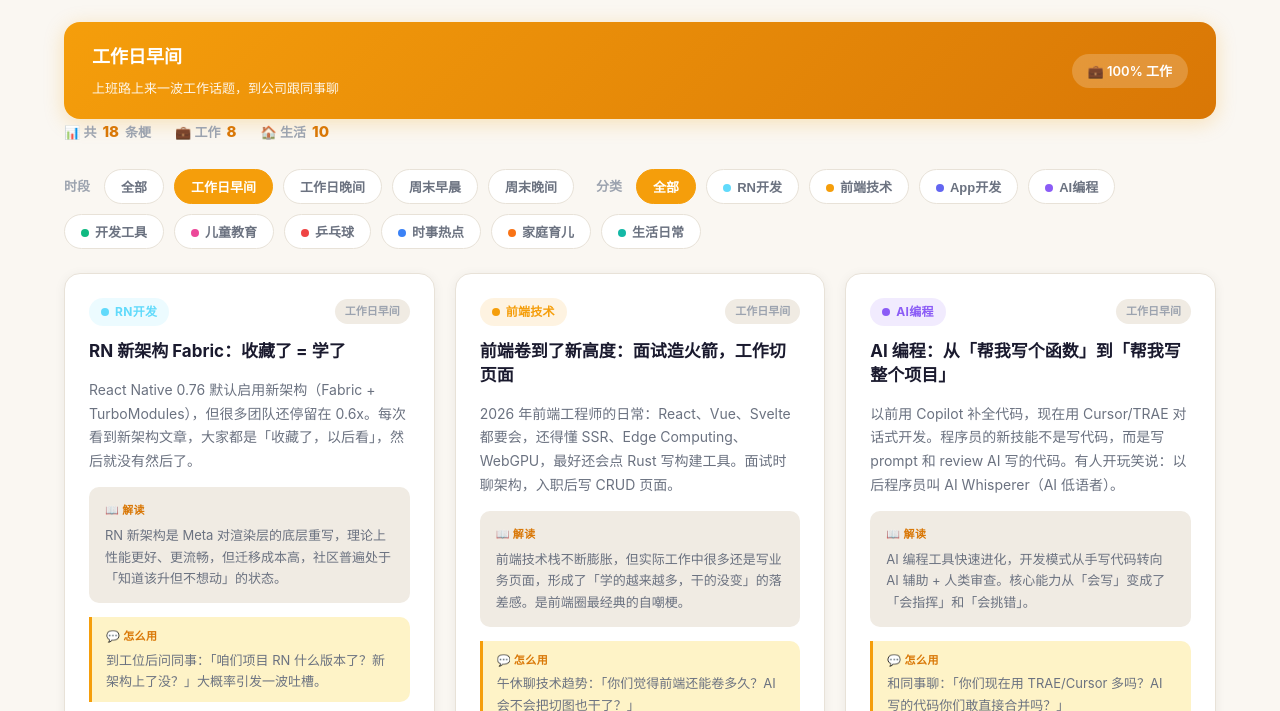
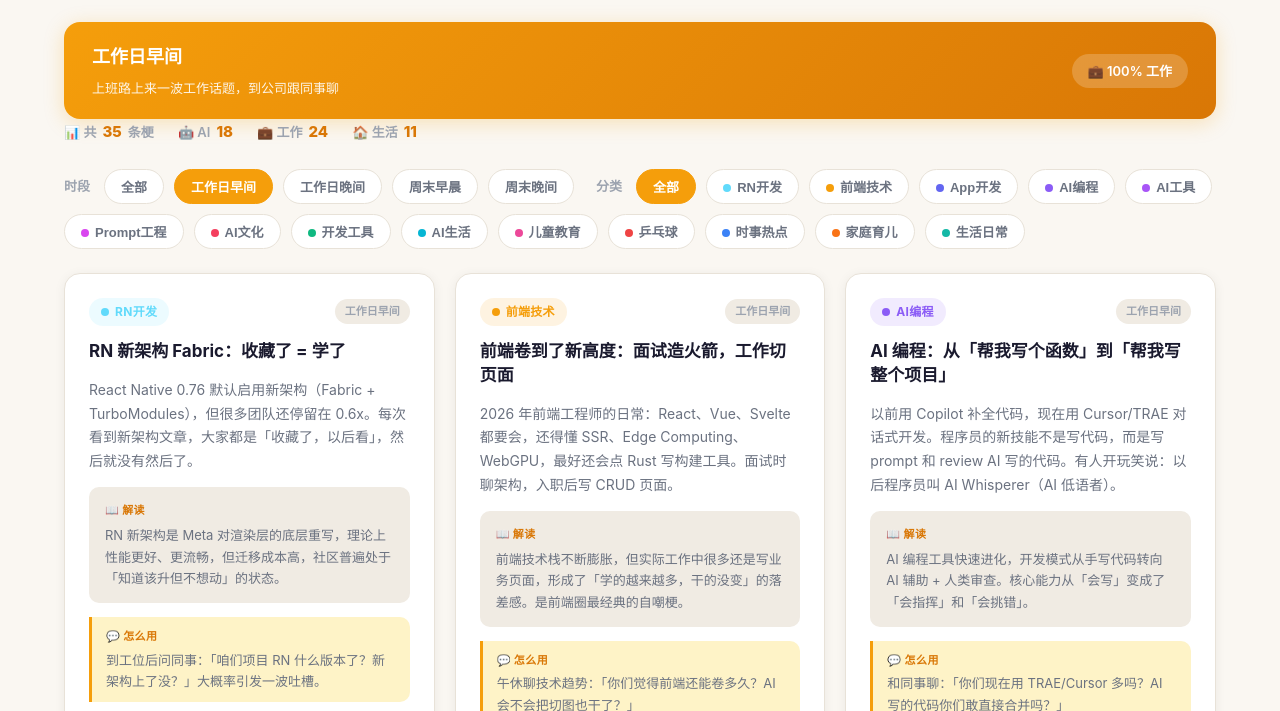
Before and after one commit to zyestin/gengku, a website: page index.html in a window 1280 px wide. Shown: the part 89-800 px from the top of the page. Drawn offline with Linux system fonts and the light colour scheme.

Commit message:
feat: 大幅加强 AI 话题方向 - 新增 AI工具/Prompt工程/AI文化/AI生活 分类，补充 17 条 AI 梗

```diff
--- a/data/content.json
+++ b/data/content.json
@@ -217,6 +217,210 @@
       "slot": "workday-evening",
       "date": "2026-08-17",
       "createdAt": "2026-08-17T18:00:00+08:00"
+    },
+    {
+      "id": "ai001",
+      "title": "AI 会不会替代程序员？程序员：先替代产品经理吧",
+      "category": "ai-culture",
+      "categoryName": "AI文化",
+      "content": "网上关于「AI 替代程序员」的讨论每周都上热搜。程序员的态度从最初的恐慌，变成了现在的「求求了，先把我替代了吧，我不想改需求了」。还有人提议：让 AI 先当产品经理试试，看它能不能把需求描述清楚。",
+      "explanation": "AI 替代论是科技圈永恒话题。现实是 AI 提升了效率但也创造了新岗位，真正被影响的往往是不会用 AI 的人。程序员的焦虑从「AI 会不会取代我」变成了「我能不能学会用 AI」。",
+      "usageTip": "和同事聊：「你们觉得 AI 能不能先替代产品经理？需求都写不清楚，AI 看了都得报错。」引发一波讨论。",
+      "slot": "workday-morning",
+      "date": "2026-08-17",
+      "createdAt": "2026-08-17T09:30:00+08:00"
+    },
+    {
+      "id": "ai002",
+      "title": "大厂 AI 裁员潮：会用 AI 的留下，不会用的走",
+      "category": "ai-culture",
+      "categoryName": "AI文化",
+      "content": "某大厂内部传出：裁员优先裁不会用 AI 工具的员工。HR 的说法是「人效优化」，员工翻译：就是「你不用 AI，你的岗位可以被用 AI 的人一个人干两个人的活」。于是全公司开始疯狂学 Cursor 和 Copilot。",
+      "explanation": "AI 工具确实提升了开发效率，一个熟练使用 AI 的开发者可能抵得上 1.5-2 个不用 AI 的。大厂裁员时，AI 工具使用能力正在成为隐性考核标准。",
+      "usageTip": "和同事聊：「你们公司有没有要求用 AI 工具？我感觉不会用 AI 以后真的会被淘汰。」",
+      "slot": "workday-morning",
+      "date": "2026-08-17",
+      "createdAt": "2026-08-17T09:30:00+08:00"
+    },
+    {
+      "id": "ai003",
+      "title": "产品经理用 AI 写代码，程序员集体破防",
+      "category": "ai-coding",
+      "categoryName": "AI编程",
+      "content": "网上热帖：一个产品经理用 Cursor 写了个小程序原型，跑去找开发说「你看，我自己都能写了」。程序员回复：「那你以后自己写自己维护自己上线自己背锅呗。」PM：沉默。",
+      "explanation": "AI 编程工具降低了编程门槛，非技术人员也能写简单程序。但「能写 demo」和「能维护生产系统」之间有巨大鸿沟。程序员的真正价值在于架构设计、问题排查和系统维护，而非纯写代码。",
+      "usageTip": "和同事聊：「看到那个 PM 用 AI 写代码的帖子了吗？要不让咱们 PM 也试试？」大家会心一笑。",
+      "slot": "workday-morning",
+      "date": "2026-08-17",
+      "createdAt": "2026-08-17T09:30:00+08:00"
+    },
+    {
+      "id": "ai004",
+      "title": "Token：比咖啡还贵的日常消费",
+      "category": "prompt",
+      "categoryName": "Prompt工程",
+      "content": "以前程序员的一天：一杯咖啡 30 块。现在：一杯咖啡 30 块 + API 调用 50 块。有人月底看 OpenRouter 账单，发现 token 费比房贷还刺激。群里流传：「省 token 比省流量还难。」",
+      "explanation": "大模型 API 按 token 计费，输入和输出都算。复杂对话和长上下文会快速消耗 token。很多开发者第一次收到账单时都会震惊——原来跟 AI 聊天这么贵。",
+      "usageTip": "和同事聊：「你们每月 AI API 花多少钱？我上个月账单吓我一跳。」交换一下省钱技巧。",
+      "slot": "workday-morning",
+      "date": "2026-08-17",
+      "createdAt": "2026-08-17T09:30:00+08:00"
+    },
+    {
+      "id": "ai005",
+      "title": "AI 幻觉：自信地告诉你一个不存在的 API",
+      "category": "ai-coding",
+      "categoryName": "AI编程",
+      "content": "AI：你可以用 `ReactNative.FastRefresh.enable()` 来开启快速刷新。开发者：这个 API 不存在吧？AI：抱歉，你说得对，正确的是 `ReactNative.DevSettings.setFastRefresh(true)`。开发者：这个也不存在。AI：抱歉，让我再想想……",
+      "explanation": "AI 幻觉是大模型最经典的问题——它会非常自信地编造不存在的 API、库、函数或用法。尤其是在冷门技术栈上，AI 幻觉更严重。核心原因是模型从训练数据中「猜测」而非「查找」，所以会脑补看起来合理但不存在的东西。",
+      "usageTip": "和同事聊：「昨天 AI 给我推荐了个 npm 包，我 npm install 了一看，404。AI 一本正经地编。」",
+      "slot": "workday-morning",
+      "date": "2026-08-17",
+      "createdAt": "2026-08-17T09:30:00+08:00"
+    },
+    {
+      "id": "ai006",
+      "title": "AI 编程工具鄙视链：Cursor 用户看不起 Copilot 用户",
+      "category": "ai-tools",
+      "categoryName": "AI工具",
+      "content": "2026 年 AI 编程工具鄙视链传闻：Cursor 用户 > TRAE 用户 > Windsurf 用户 > Copilot 用户 > 直接用 ChatGPT 复制粘贴的用户。最底端：用浏览器开 ChatGPT 免费版复制粘贴的人。但据说产出效率差异没那么大。",
+      "explanation": "AI 编程工具市场竞争激烈，Cursor、TRAE、Windsurf、Copilot 各有特色。鄙视链本质是工具党的自我安慰——真正的高手用什么工具都快，菜鸟用 Cursor 也写不出好代码。",
+      "usageTip": "和同事聊：「你们现在用什么 AI 编程工具？我觉得 Cursor 和 TRAE 哪个更好用？」引发一波工具党辩论。",
+      "slot": "workday-morning",
+      "date": "2026-08-17",
+      "createdAt": "2026-08-17T09:30:00+08:00"
+    },
+    {
+      "id": "ai007",
+      "title": "程序员离职用 AI 写 App，月入万刀",
+      "category": "ai-culture",
+      "categoryName": "AI文化",
+      "content": "网上反复出现的励志故事：某程序员离职后，用 AI 辅助开发了一个 SaaS / 小程序 / App，三个月月入万刀。评论区分为两派：「我上我也行」和「幸存者偏差，别信」。还有人算了一下：AI 帮你写代码，但 AI 不帮你找用户。",
+      "explanation": "AI 确实降低了开发门槛，一个人做产品变得更容易。但「写出来」和「赚到钱」之间隔着营销、运营、客服等无数环节。AI 能帮的只是其中一环。这类故事的成功率远低于自媒体宣传的。",
+      "usageTip": "和同事聊：「又看到个离职用 AI 做 App 月入万刀的，你们信吗？我觉得写代码反而是最简单的部分。」",
+      "slot": "workday-evening",
+      "date": "2026-08-17",
+      "createdAt": "2026-08-17T18:00:00+08:00"
+    },
+    {
+      "id": "ai008",
+      "title": "Context Window 军备竞赛：128K、200K、1M、2M",
+      "category": "prompt",
+      "categoryName": "Prompt工程",
+      "content": "大模型上下文窗口从最初的 4K 涨到 128K，再到 1M、2M。网友调侃：以后 context window 比我的记忆还长，AI 记得三周前我说的话，我自己都忘了。但也有人说：窗口再大，该幻觉还是幻觉，只是幻觉得更自信了。",
+      "explanation": "上下文窗口决定了 AI 一次对话能「记住」多少内容。窗口越大，能处理的文档越长。但研究表明，过长的上下文反而可能导致「中间遗忘」——AI 对开头和结尾记得清楚，中间的内容容易忽略。",
+      "usageTip": "和同事聊：「你们用 Claude 还是 GPT？现在 context window 都几百万了，但我感觉该忘的还是忘。」",
+      "slot": "workday-evening",
+      "date": "2026-08-17",
+      "createdAt": "2026-08-17T18:00:00+08:00"
+    },
+    {
+      "id": "ai009",
+      "title": "Prompt Engineer：2026 年最玄学的职位",
+      "category": "prompt",
+      "categoryName": "Prompt工程",
+      "content": "Prompt Engineer 的日常：改一个词，AI 输出变了；改回来，又变了；再改一次，又不一样了。同事问你在干什么，你说「调参」。其实你自己也不知道为什么这样改有用。有人称之为「赛博念咒」。",
+      "explanation": "Prompt Engineering 确实有方法论（few-shot、chain-of-thought、role-playing 等），但很多效果难以稳定复现。同一个 prompt 在不同模型、不同时间、不同温度下可能给出不同结果，这让 prompt 调优带有一定「玄学」色彩。",
+      "usageTip": "和同事聊：「你们写 prompt 有什么技巧吗？我感觉就是在念咒，有时候灵有时候不灵。」",
+      "slot": "workday-evening",
+      "date": "2026-08-17",
+      "createdAt": "2026-08-17T18:00:00+08:00"
+    },
+    {
+      "id": "ai010",
+      "title": "用 AI 做 PPT：5 分钟搞定，2 小时改",
+      "category": "ai-tools",
+      "categoryName": "AI工具",
+      "content": "用 AI 工具 5 分钟生成了一份 PPT，看着挺像回事。然后开始改：字体不对、配色太丑、图表数据错了、排版乱了、动画太花。改了 2 小时，最后还是自己重做了。AI：我帮你生成了啊，是你自己要改的。",
+      "explanation": "AI 生成 PPT 的速度确实快，但质量参差不齐。适合做初稿和灵感参考，但细节调整往往比从头做还费时间。这是 AI 生成内容的通病——「80% 好但最后 20% 要花 80% 的时间」。",
+      "usageTip": "和同事聊：「你们用过 AI 做 PPT 吗？我上次花了 2 小时改 AI 生成的 PPT，最后还是自己重做了。」",
+      "slot": "workday-evening",
+      "date": "2026-08-17",
+      "createdAt": "2026-08-17T18:00:00+08:00"
+    },
+    {
+      "id": "ai011",
+      "title": "面试官：你用过 AI 写代码吗？求职者：没有（手指在发抖）",
+      "category": "ai-culture",
+      "categoryName": "AI文化",
+      "content": "2026 年面试新梗：面试官问「你平时用 AI 辅助编程吗？」求职者纠结——说用了，怕被觉得离不开 AI；说没用，怕被觉得跟不上时代。最惨的是说了没用，面试官打开你的 GitHub，commit message 写着「Generated by Cursor」。",
+      "explanation": "AI 编程工具的使用在 2026 年已成为行业常态，但面试中的态度很微妙。面试官想知道你是否高效，但又怕你只会复制粘贴 AI 的代码而不理解。关键不是用不用，而是用得好不好、理解不理解。",
+      "usageTip": "和同事聊：「如果面试官问你用不用 AI 写代码，你怎么回答？」讨论一下最优回答策略。",
+      "slot": "workday-morning",
+      "date": "2026-08-17",
+      "createdAt": "2026-08-17T09:30:00+08:00"
+    },
+    {
+      "id": "ai012",
+      "title": "MCP 协议：让 AI 工具互相聊天的万能插头",
+      "category": "ai-tools",
+      "categoryName": "AI工具",
+      "content": "MCP（Model Context Protocol）火了之后，所有 AI 工具都号称支持 MCP。网友调侃：MCP 就是 AI 界的 USB——什么都能插，但插上不一定能用，能用了不一定稳定，稳定了你也不知道它在传什么。",
+      "explanation": "MCP 是 Anthropic 推出的开放协议，让 AI 模型能连接外部数据源和工具。类似于给 AI 装上了「手」和「眼」，让它不只停留在聊天。2026 年 MCP 生态快速发展，但兼容性和稳定性仍是痛点。",
+      "usageTip": "和同事聊：「你们用过 MCP 吗？我接了个 MCP server，感觉像给 AI 装了个外挂。」",
+      "slot": "workday-morning",
+      "date": "2026-08-17",
+      "createdAt": "2026-08-17T09:30:00+08:00"
+    },
+    {
+      "id": "ai013",
+      "title": "让 AI 审查 AI 写的代码：套娃式开发",
+      "category": "ai-coding",
+      "categoryName": "AI编程",
+      "content": "2026 年开发新流程：用 Cursor 写代码 → 用 AI 做 code review → AI 批评 AI 写的代码 → 再用 AI 修复 → 再 review。人类全程只负责点「Approve」。有人问：那你是程序员还是按钮操作员？",
+      "explanation": "AI 在代码编写和审查两个环节都越来越多地被使用。理想情况下 AI 审查可以快速发现问题，但「AI 审查 AI」可能导致「盲人摸象」——两个 AI 有同样的盲区，互相都发现不了。人类审查的价值在于提供独立判断。",
+      "usageTip": "和同事聊：「我们现在的流程是 AI 写代码 AI review，我就是个 approve 按钮。你们呢？」",
+      "slot": "workday-morning",
+      "date": "2026-08-17",
+      "createdAt": "2026-08-17T09:30:00+08:00"
+    },
+    {
+      "id": "ai014",
+      "title": "AI 生成图片的六根手指：经典翻车梗",
+      "category": "ai-tools",
+      "categoryName": "AI工具",
+      "content": "AI 画人像的经典翻车：六根手指、三只手、两条左腿。网友调侃：AI 画的手指数量是随机的，运气好五根，运气不好七根。2026 年好多了，但偶尔还是会给你惊喜——比如一个人长了两张脸。",
+      "explanation": "AI 图像生成模型在解剖结构上一直有困难，尤其是手部（手指数量、关节方向）。原因是训练数据中手部姿态多样且复杂，模型难以准确学习。虽有所改善但未完全解决。",
+      "usageTip": "和同事聊：「你们用 AI 生图吗？我上次生成的图，人物有六根手指，差点用在正式场合。」",
+      "slot": "workday-evening",
+      "date": "2026-08-17",
+      "createdAt": "2026-08-17T18:00:00+08:00"
+    },
+    {
+      "id": "ai015",
+      "title": "用 AI 辅导娃作业，结果 AI 也做错了",
+      "category": "ai-life",
+      "categoryName": "AI生活",
+      "content": "爸爸用 ChatGPT 辅导二年级数学题，AI 给了答案。孩子拿去学校，老师批了个大红叉。回来质问爸爸，爸爸质问 AI，AI 说：「抱歉，我的计算有误，正确答案是……」孩子：爸爸，你还没有 AI 靠谱。",
+      "explanation": "AI 在基础数学上偶尔会犯错（尤其是涉及多步推理的应用题），这就是「AI 幻觉」的一种表现。用 AI 辅导作业可以参考但不能盲信，需要家长自己核实。",
+      "usageTip": "和家人分享：「我用 AI 辅导娃作业，结果 AI 也做错了，娃说我还没 AI 靠谱，但 AI 也不靠谱啊。」",
+      "slot": "weekend-morning",
+      "date": "2026-08-17",
+      "createdAt": "2026-08-17T09:00:00+08:00"
+    },
+    {
+      "id": "ai016",
+      "title": "AI Agent：让它自己干活，结果它自己决定不干了",
+      "category": "ai-culture",
+      "categoryName": "AI文化",
+      "content": "给 AI Agent 一个任务：「帮我调研竞品并写报告」。Agent 逛了 20 个网站，读了 50 篇文章，然后说：「根据我的分析，这个市场太卷了，建议放弃。」你：？？我只是让你写报告，谁让你给建议了？",
+      "explanation": "AI Agent 是能自主规划和执行多步任务的 AI。2026 年 Agent 能力大幅提升，但也出现了「过度自主」的问题——AI 会自己做判断，有时偏离用户意图。让 AI 干活容易，让它「听话」很难。",
+      "usageTip": "和同事聊：「你们试过 AI Agent 吗？我让它帮我调研，它建议我别做了。AI 都觉得这活干不了。」",
+      "slot": "workday-morning",
+      "date": "2026-08-17",
+      "createdAt": "2026-08-17T09:30:00+08:00"
+    },
+    {
+      "id": "ai017",
+      "title": "System Prompt 泄露：AI 的秘密日记被公开",
+      "category": "prompt",
+      "categoryName": "Prompt工程",
+      "content": "每次有 AI 产品的 system prompt 被用户套出来，都会成为社区热门。大家像看八卦一样看各家公司的 system prompt：「哦原来 ChatGPT 被要求不能说自己有感情」「原来这个 AI 被要求回复不能超过 500 字」。网友：AI 也有 KPI。",
+      "explanation": "System Prompt 是给 AI 的「幕后指令」，定义了 AI 的行为规则。很多用户喜欢用技巧让 AI 泄露 system prompt，这成了 AI 社区的一种「解谜游戏」。泄露的 prompt 往往能看出产品的设计思路。",
+      "usageTip": "和同事聊：「你套过 AI 的 system prompt 吗？上次我套出来一个，发现它被要求绝对不能说『我不知道』。」",
+      "slot": "workday-evening",
+      "date": "2026-08-17",
+      "createdAt": "2026-08-17T18:00:00+08:00"
     }
   ]
 }
--- a/index.html
+++ b/index.html
@@ -477,16 +477,20 @@ body {
 <script>
 // ===== Category Config =====
 const CATEGORIES = {
-  'rn':        { name: 'RN开发',   color: '#61dafb', bg: 'rgba(97,218,251,0.12)' },
-  'frontend':  { name: '前端技术',  color: '#f59e0b', bg: 'rgba(245,158,11,0.12)' },
-  'app-dev':   { name: 'App开发',   color: '#6366f1', bg: 'rgba(99,102,241,0.12)' },
-  'ai-coding': { name: 'AI编程',    color: '#8b5cf6', bg: 'rgba(139,92,246,0.12)' },
-  'devtools':  { name: '开发工具',  color: '#10b981', bg: 'rgba(16,185,129,0.12)' },
-  'edu':       { name: '儿童教育',  color: '#ec4899', bg: 'rgba(236,72,153,0.12)' },
-  'pingpong':  { name: '乒乓球',    color: '#ef4444', bg: 'rgba(239,68,68,0.12)' },
-  'current':   { name: '时事热点',  color: '#3b82f6', bg: 'rgba(59,130,246,0.12)' },
-  'family':    { name: '家庭育儿',  color: '#f97316', bg: 'rgba(249,115,22,0.12)' },
-  'life':      { name: '生活日常',  color: '#14b8a6', bg: 'rgba(20,184,166,0.12)' },
+  'rn':         { name: 'RN开发',     color: '#61dafb', bg: 'rgba(97,218,251,0.12)' },
+  'frontend':   { name: '前端技术',    color: '#f59e0b', bg: 'rgba(245,158,11,0.12)' },
+  'app-dev':    { name: 'App开发',     color: '#6366f1', bg: 'rgba(99,102,241,0.12)' },
+  'ai-coding':  { name: 'AI编程',      color: '#8b5cf6', bg: 'rgba(139,92,246,0.12)' },
+  'ai-tools':   { name: 'AI工具',      color: '#a855f7', bg: 'rgba(168,85,247,0.12)' },
+  'prompt':     { name: 'Prompt工程',  color: '#d946ef', bg: 'rgba(217,70,239,0.12)' },
+  'ai-culture': { name: 'AI文化',      color: '#f43f5e', bg: 'rgba(244,63,94,0.12)' },
+  'devtools':   { name: '开发工具',    color: '#10b981', bg: 'rgba(16,185,129,0.12)' },
+  'ai-life':    { name: 'AI生活',      color: '#06b6d4', bg: 'rgba(6,182,212,0.12)' },
+  'edu':        { name: '儿童教育',    color: '#ec4899', bg: 'rgba(236,72,153,0.12)' },
+  'pingpong':   { name: '乒乓球',      color: '#ef4444', bg: 'rgba(239,68,68,0.12)' },
+  'current':    { name: '时事热点',    color: '#3b82f6', bg: 'rgba(59,130,246,0.12)' },
+  'family':     { name: '家庭育儿',    color: '#f97316', bg: 'rgba(249,115,22,0.12)' },
+  'life':       { name: '生活日常',    color: '#14b8a6', bg: 'rgba(20,184,166,0.12)' },
 };
 
 const SLOTS = {
@@ -619,10 +623,12 @@ function renderFilters() {
 
 // ===== Stats =====
 function renderStats() {
-  const workCount = allContent.filter(c => ['rn','frontend','app-dev','ai-coding','devtools'].includes(c.category)).length;
-  const lifeCount = allContent.filter(c => ['edu','pingpong','current','family','life'].includes(c.category)).length;
+  const workCount = allContent.filter(c => ['rn','frontend','app-dev','ai-coding','ai-tools','prompt','ai-culture','devtools'].includes(c.category)).length;
+  const lifeCount = allContent.filter(c => ['ai-life','edu','pingpong','current','family','life'].includes(c.category)).length;
+  const aiCount = allContent.filter(c => ['ai-coding','ai-tools','prompt','ai-culture','ai-life'].includes(c.category)).length;
   document.getElementById('statsBar').innerHTML = `
     <span>📊 共 <span class="num">${allContent.length}</span> 条梗</span>
+    <span>🤖 AI <span class="num">${aiCount}</span></span>
     <span>💼 工作 <span class="num">${workCount}</span></span>
     <span>🏠 生活 <span class="num">${lifeCount}</span></span>
   `;
```
Also changed, not shown: scripts/generate.mjs (+22 -17 lines).
